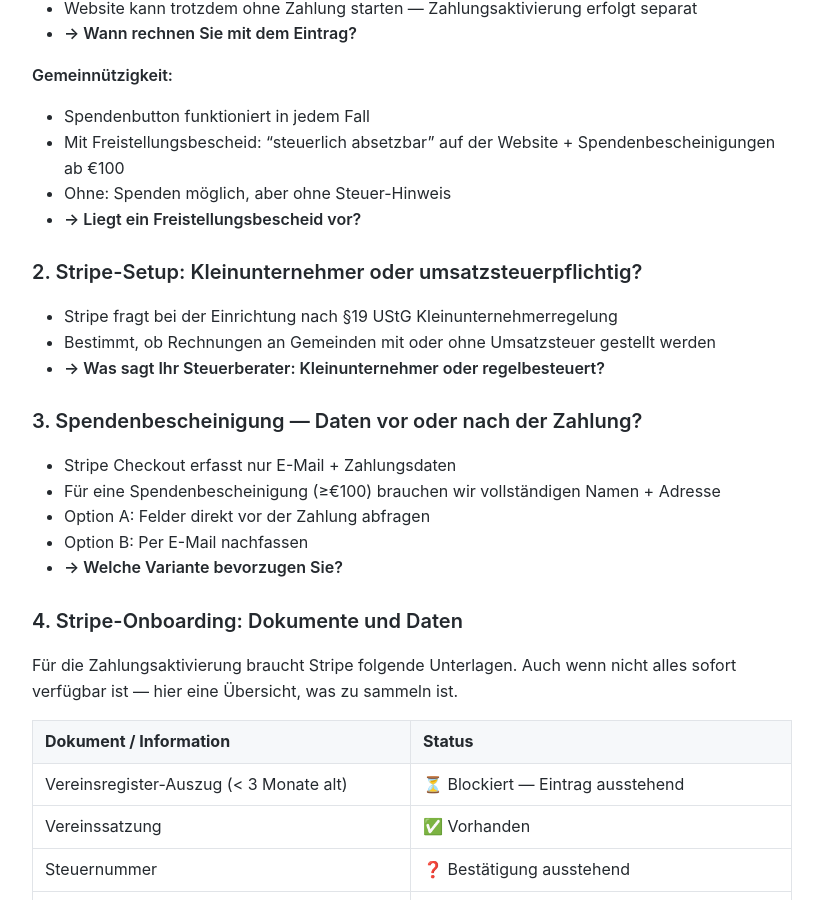
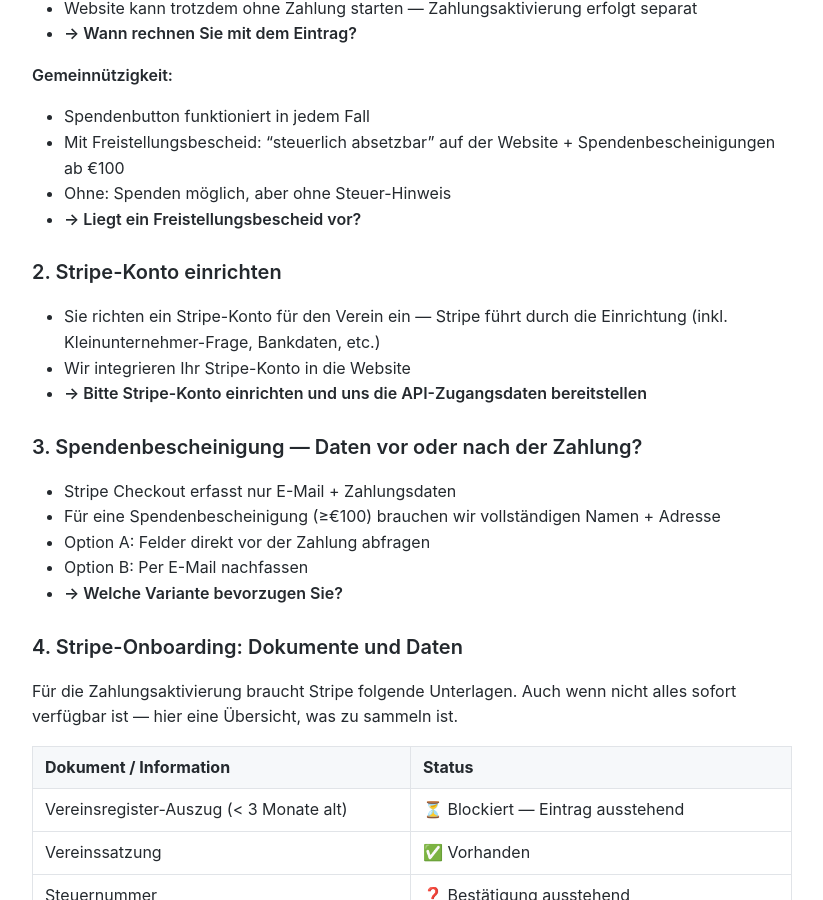
Before and after one commit to MariusWilsch/public-wilsch-ai-pages, a Jekyll site: the page built from project/abtmayr-reichert/meeting-agenda-klimafolgenschutz-payment-setup.md, in a window 1280 px wide and 900 px high, scrolled down 1272 px. Shown: the whole window, without its empty margins (228-1051 px from the left). Built offline with Jekyll 4.4.1, drawn with Linux system fonts in a browser that asks for light colours; our own code applies the rules of GitHub Pages for plain Markdown files.

Commit message:
Sync from hippocampus 2026-02-14

```diff
--- a/project/abtmayr-reichert/meeting-agenda-klimafolgenschutz-payment-setup.md
+++ b/project/abtmayr-reichert/meeting-agenda-klimafolgenschutz-payment-setup.md
@@ -41,11 +41,11 @@ Zwei getrennte Vorgänge bestimmen, was die Website beim Launch anbieten kann:
 - Ohne: Spenden möglich, aber ohne Steuer-Hinweis
 - **→ Liegt ein Freistellungsbescheid vor?**
 
-### 2. Stripe-Setup: Kleinunternehmer oder umsatzsteuerpflichtig?
+### 2. Stripe-Konto einrichten
 
-- Stripe fragt bei der Einrichtung nach §19 UStG Kleinunternehmerregelung
-- Bestimmt, ob Rechnungen an Gemeinden mit oder ohne Umsatzsteuer gestellt werden
-- **→ Was sagt Ihr Steuerberater: Kleinunternehmer oder regelbesteuert?**
+- Sie richten ein Stripe-Konto für den Verein ein — Stripe führt durch die Einrichtung (inkl. Kleinunternehmer-Frage, Bankdaten, etc.)
+- Wir integrieren Ihr Stripe-Konto in die Website
+- **→ Bitte Stripe-Konto einrichten und uns die API-Zugangsdaten bereitstellen**
 
 ### 3. Spendenbescheinigung — Daten vor oder nach der Zahlung?
 
```
